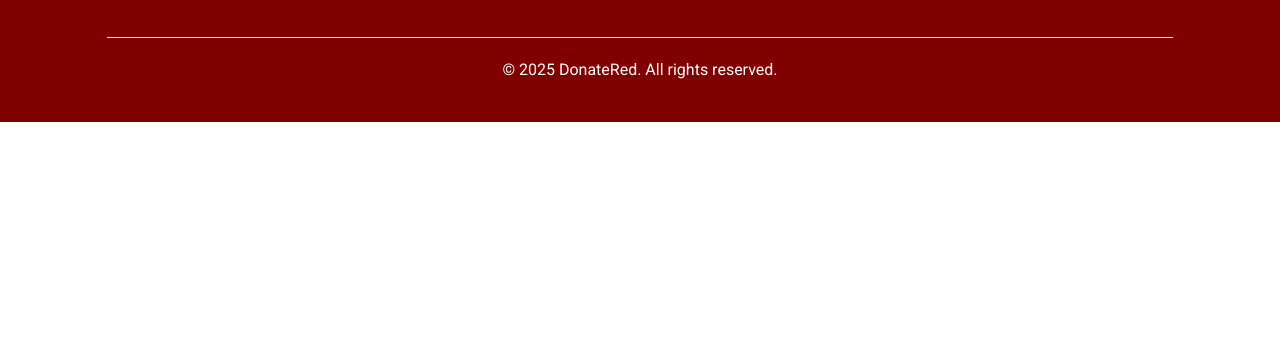
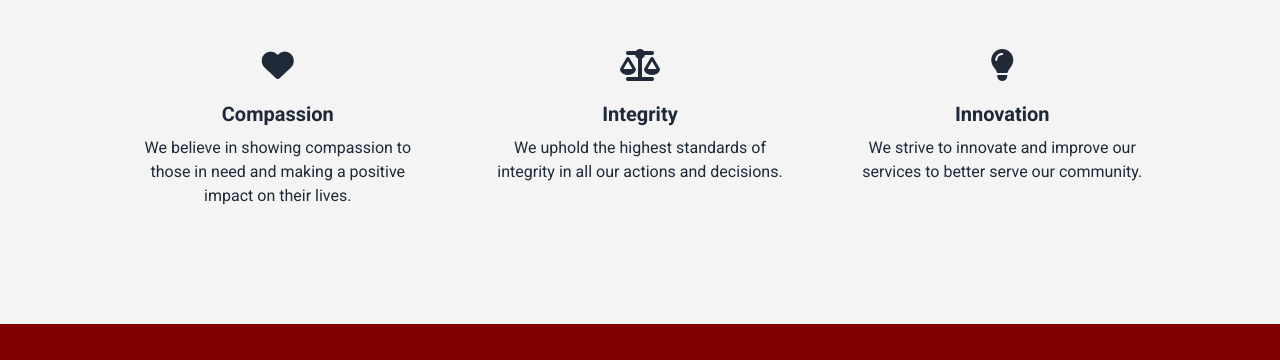
Before and after one commit to jannat-miftahul/donate-red, a plain HTML site: page index.html in a window 1280 px wide. Shown: the part 2683-3043 px from the top of the page. Before the commit the page ends 2805 px from the top, so only its background shows below. Drawn offline with nearby package versions, Linux system fonts and the light colour scheme.

Commit message:
added values section

```diff
--- a/index.html
+++ b/index.html
@@ -222,6 +222,33 @@
         </div>
     </section>
 
+    <!-- values section -->
+    <section id="values" class="bg-zinc-100 py-24">
+        <div class="w-10/12 mx-auto">
+            <h2 class="text-4xl font-bold text-center">Our Values</h2>
+            <p class="text-center mt-4">Our values are the foundation of our organization and guide everything we do.
+            </p>
+            <div class="flex flex-col md:flex-row justify-between gap-5 mt-10">
+                <div class="p-5 flex-1 text-center">
+                    <i class="fas fa-heart fa-2x"></i>
+                    <h3 class="text-xl font-bold mt-4">Compassion</h3>
+                    <p class="mt-2">We believe in showing compassion to those in need and making a positive impact on
+                        their lives.</p>
+                </div>
+                <div class="p-5 flex-1 text-center">
+                    <i class="fas fa-balance-scale fa-2x"></i>
+                    <h3 class="text-xl font-bold mt-4">Integrity</h3>
+                    <p class="mt-2">We uphold the highest standards of integrity in all our actions and decisions.</p>
+                </div>
+                <div class="p-5 flex-1 text-center">
+                    <i class="fas fa-lightbulb fa-2x"></i>
+                    <h3 class="text-xl font-bold mt-4">Innovation</h3>
+                    <p class="mt-2">We strive to innovate and improve our services to better serve our community.</p>
+                </div>
+            </div>
+        </div>
+    </section>
+
     <!-- footer section -->
     <footer id="footer" class="bg-primaryRedDark text-white py-10">
         <div class="w-10/12 mx-auto lg:flex justify-between gap-20 space-y-6">
```
